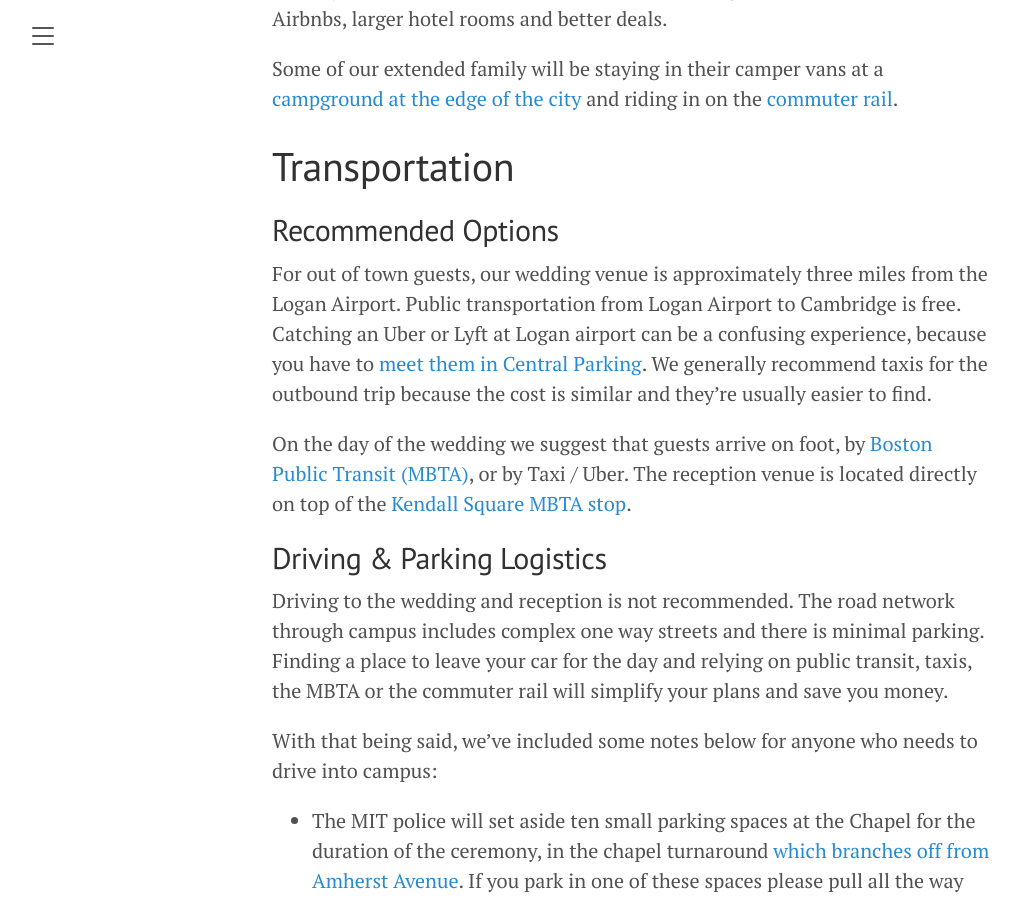
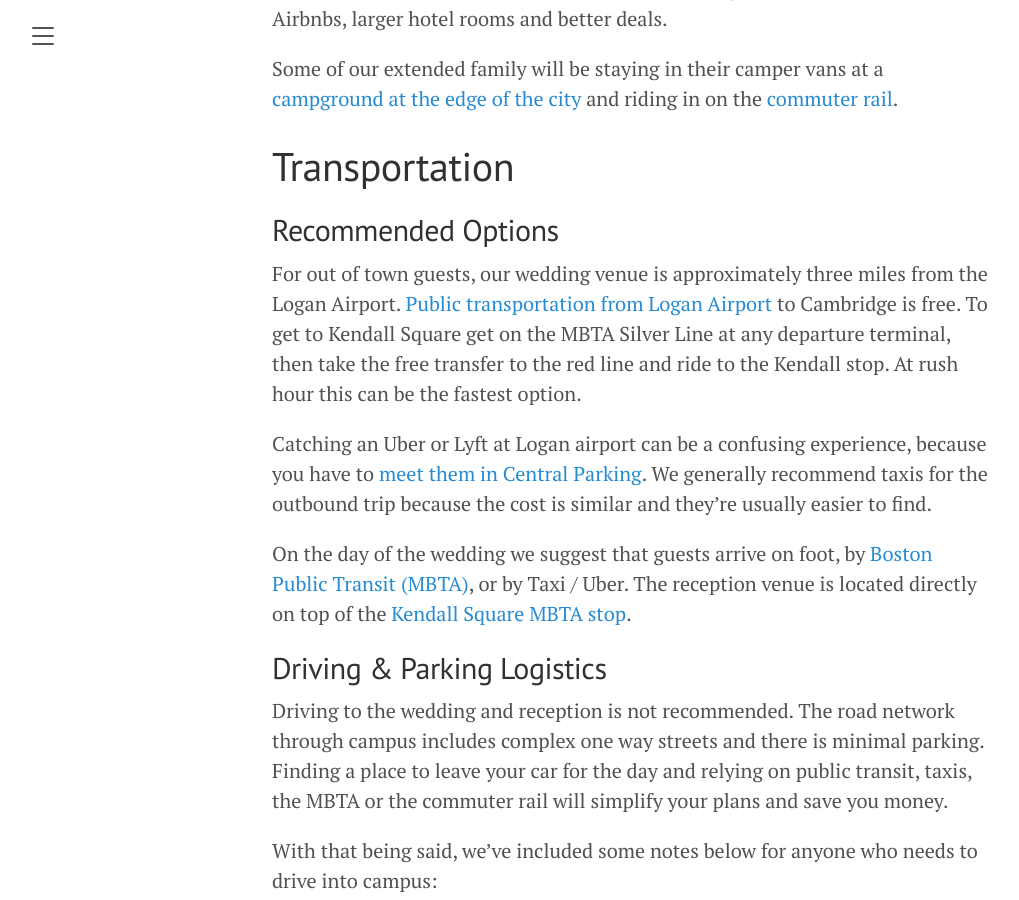
Before and after one commit to JoshBradshaw/andreajosh.github.io, a Jekyll site: the page built from _posts/2023-12-30-overview.md, in a window 1280 px wide and 900 px high, scrolled down 2744 px. Shown: the whole window, without its empty margins (8-1027 px from the left). Built offline with Jekyll 4.4.1, drawn with Linux system fonts in a browser that asks for light colours.

Commit message:
Update 2023-12-30-overview.md

```diff
--- a/_posts/2023-12-30-overview.md
+++ b/_posts/2023-12-30-overview.md
@@ -60,7 +60,9 @@ Some of our extended family will be staying in their camper vans at a [campgroun
 
 ## Recommended Options
 
-For out of town guests, our wedding venue is approximately three miles from the Logan Airport. Public transportation from Logan Airport to Cambridge is free. Catching an Uber or Lyft at Logan airport can be a confusing experience, because you have to [meet them in Central Parking](https://www.uber.com/global/en/r/airports/bos/). We generally recommend taxis for the outbound trip because the cost is similar and they're usually easier to find.
+For out of town guests, our wedding venue is approximately three miles from the Logan Airport. [Public transportation from Logan Airport](https://www.massport.com/logan-airport/getting-to-logan/public-transportation) to Cambridge is free. To get to Kendall Square get on the MBTA Silver Line at any departure terminal, then take the free transfer to the red line and ride to the Kendall stop. At rush hour this can be the fastest option.
+
+Catching an Uber or Lyft at Logan airport can be a confusing experience, because you have to [meet them in Central Parking](https://www.uber.com/global/en/r/airports/bos/). We generally recommend taxis for the outbound trip because the cost is similar and they're usually easier to find.
 
 On the day of the wedding we suggest that guests arrive on foot, by [Boston Public Transit (MBTA)](https://cdn.mbta.com/sites/default/files/2022-12/2022-12-12-subway-map-v37f.pdf), or by Taxi / Uber. The reception venue is located directly on top of the [Kendall Square MBTA stop](https://www.mbta.com/stops/place-knncl).
 
```
